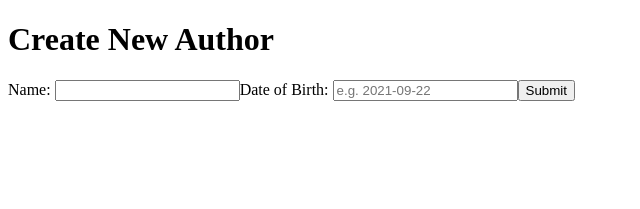
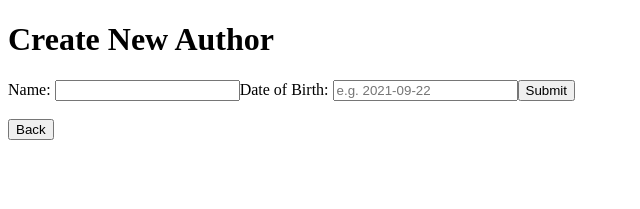
Before and after one commit to jbrasko2/bookstore-frontend, a React (Create React App) app: page /authors/new in a window 1280 px wide. Shown: the top 209 px of the page, without its empty margins (0-640 px from the left). Built offline with nearby package versions, Linux system fonts and the light colour scheme.

Commit message:
add nav buttons

```diff
--- a/src/pages/AuthorEdit.js
+++ b/src/pages/AuthorEdit.js
@@ -1,5 +1,6 @@
 import React, { useState, useEffect } from 'react'
 import { useParams } from 'react-router-dom'
+import { Link } from 'react-router-dom'
 import AuthorForm from '../components/AuthorForm'
 import axios from 'axios'
 
@@ -36,6 +37,8 @@ const AuthorEdit = ({ history }) => {
       <>
         <h1>Edit {author.name}</h1>
         <AuthorForm handleSubmit={submitEdit} author={author} />
+        <br />
+        <button onClick={history.goBack}>Back</button>
       </>
     )
   }
--- a/src/pages/AuthorNew.js
+++ b/src/pages/AuthorNew.js
@@ -1,9 +1,9 @@
 import React from 'react'
+import { Link } from 'react-router-dom'
 import AuthorForm from '../components/AuthorForm'
 import axios from 'axios'
 
 const AuthorNew = ({ history }) => {
-
   const submitNew = async ({ name, dob }) => {
     try {
       const response = await axios.post(`http://localhost:3000/authors`, {
@@ -21,6 +21,8 @@ const AuthorNew = ({ history }) => {
     <>
       <h1>Create New Author</h1>
       <AuthorForm handleSubmit={submitNew} />
+      <br />
+      <button onClick={history.goBack}>Back</button>
     </>
   )
 }
--- a/src/pages/AuthorPage.js
+++ b/src/pages/AuthorPage.js
@@ -3,7 +3,7 @@ import { useParams } from 'react-router-dom'
 import { Link } from 'react-router-dom'
 import axios from 'axios'
 
-const AuthorPage = () => {
+const AuthorPage = ({ history }) => {
   const [author, setAuthor] = useState(null)
   const { id } = useParams()
 
@@ -17,7 +17,7 @@ const AuthorPage = () => {
 
   const renderPage = () => {
     return (
-      <div>
+      <>
         <h1>{author.name}</h1>
         <h4>Date of Birth: {author.dob.split('T')[0]}</h4>
         <ul>
@@ -31,7 +31,8 @@ const AuthorPage = () => {
             )
           })}
         </ul>
-      </div>
+        <button onClick={history.goBack}>Back</button>
+      </>
     )
   }
 
--- a/src/pages/BookEdit.js
+++ b/src/pages/BookEdit.js
@@ -1,5 +1,6 @@
 import React, { useState, useEffect } from 'react'
 import { useParams } from 'react-router-dom'
+import { Link } from 'react-router-dom'
 import BookForm from '../components/BookForm'
 import axios from 'axios'
 
@@ -34,6 +35,8 @@ const BookEdit = ({ history }) => {
       <>
         <h1>Edit {book.title}</h1>
         <BookForm handleSubmit={submitEdit} book={book} />
+        <br />
+        <button onClick={history.goBack}>Back</button>
       </>
     )
   }
--- a/src/pages/BookNew.js
+++ b/src/pages/BookNew.js
@@ -1,9 +1,9 @@
 import React from 'react'
+import { Link } from 'react-router-dom'
 import BookForm from '../components/BookForm'
 import axios from 'axios'
 
 const BookNew = ({ history }) => {
-
   const submitNew = async ({ title, authorName, year }) => {
     try {
       const response = await axios.post(`http://localhost:3000/books`, {
@@ -22,6 +22,8 @@ const BookNew = ({ history }) => {
     <>
       <h1>Create New Book</h1>
       <BookForm handleSubmit={submitNew} />
+      <br />
+      <button onClick={history.goBack}>Back</button>
     </>
   )
 }
--- a/src/pages/BookPage.js
+++ b/src/pages/BookPage.js
@@ -2,7 +2,7 @@ import React, { useState, useEffect } from 'react'
 import { useParams } from 'react-router'
 import axios from 'axios'
 
-const BookPage = () => {
+const BookPage = ({ history }) => {
   const [book, setBook] = useState(null)
   const { id } = useParams()
 
@@ -16,11 +16,12 @@ const BookPage = () => {
 
   const renderPage = () => {
     return (
-      <div>
+      <>
         <h1>{book.title}</h1>
         <h3>Author: {book.author.name}</h3>
         <h3>Published: {book.year}</h3>
-      </div>
+        <button onClick={history.goBack}>Back</button>
+      </>
     )
   }
 
--- a/src/pages/Home.js
+++ b/src/pages/Home.js
@@ -4,8 +4,8 @@ import { Link } from 'react-router-dom'
 const Home = () => {
   return (
     <div>
-      <Link to='/books'>Books</Link>
-      <Link to='/authors'>Authors</Link>
+      <Link to='/books'><button>Books List</button></Link>
+      <Link to='/authors'><button>Authors List</button></Link>
     </div>
   )
 }
```
